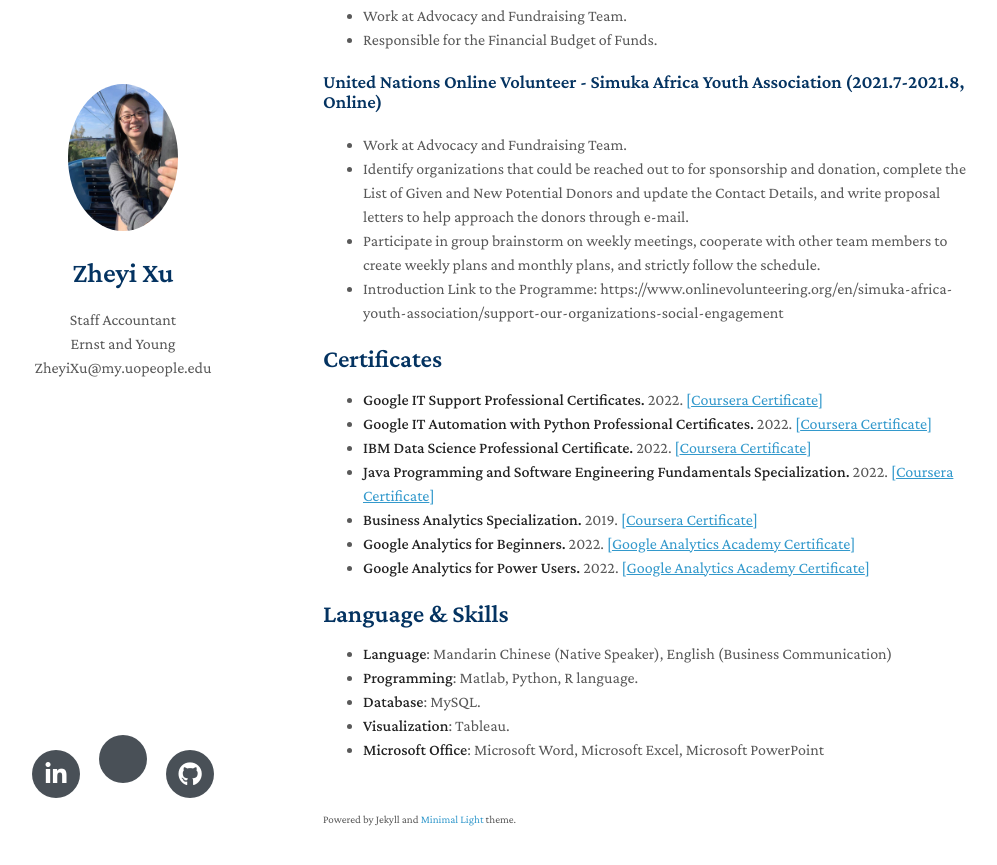
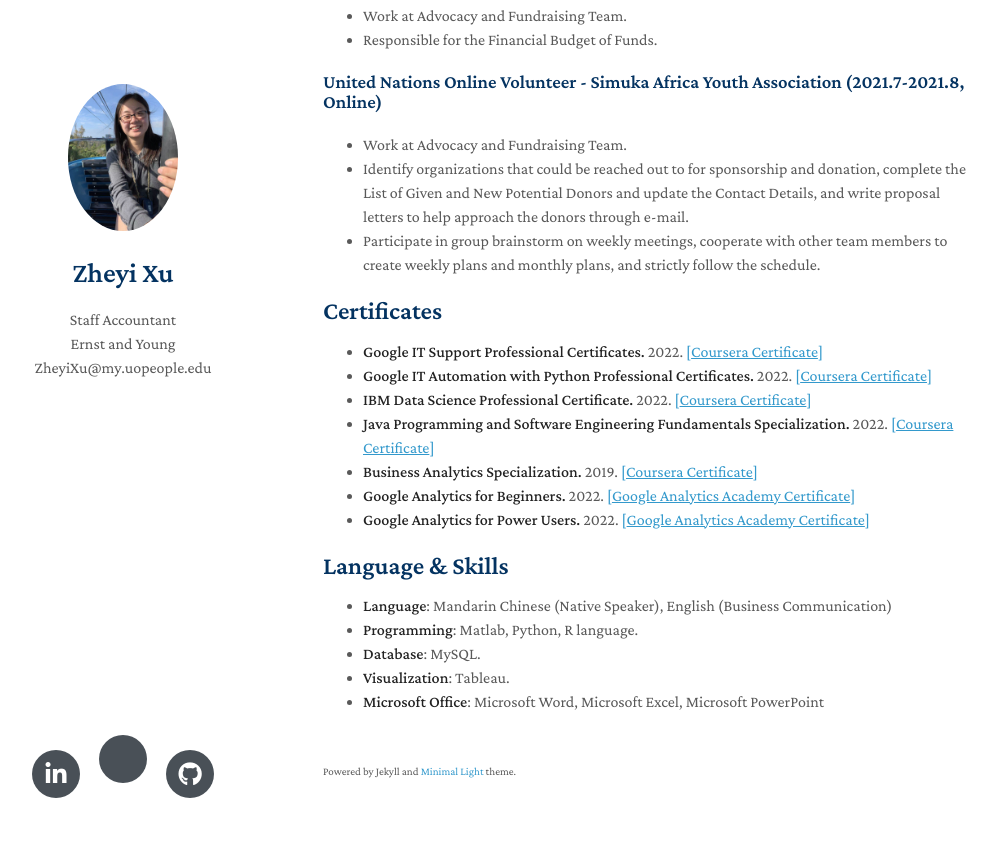
Before and after one commit to zheyixu99/zheyi-resume, a Jekyll site: the page built from index.md, in a window 1280 px wide and 900 px high, scrolled down 2175 px. Shown: the top 865 px of the window, without its empty margins (147-1144 px from the left). Built offline with Jekyll 4.4.1, drawn with Linux system fonts in a browser that asks for light colours; nearby versions of some CDN libraries; a style sheet for code colours, icons or effects is not loaded; our own code applies the rules of GitHub Pages for plain Markdown files.

Commit message:
Update index.md

```diff
--- a/index.md
+++ b/index.md
@@ -117,7 +117,6 @@ layout: homepage
 <li>Work at Advocacy and Fundraising Team.</li>
 <li>Identify organizations that could be reached out to for sponsorship and donation, complete the List of Given and New Potential Donors and update the Contact Details, and write proposal letters to help approach the donors through e-mail.</li>
 <li>Participate in group brainstorm on weekly meetings, cooperate with other team members to create weekly plans and monthly plans, and strictly follow the schedule.</li>
-<li>Introduction Link to the Programme: https://www.onlinevolunteering.org/en/simuka-africa-youth-association/support-our-organizations-social-engagement</li>
 </ul>
 
 ## Certificates
```
